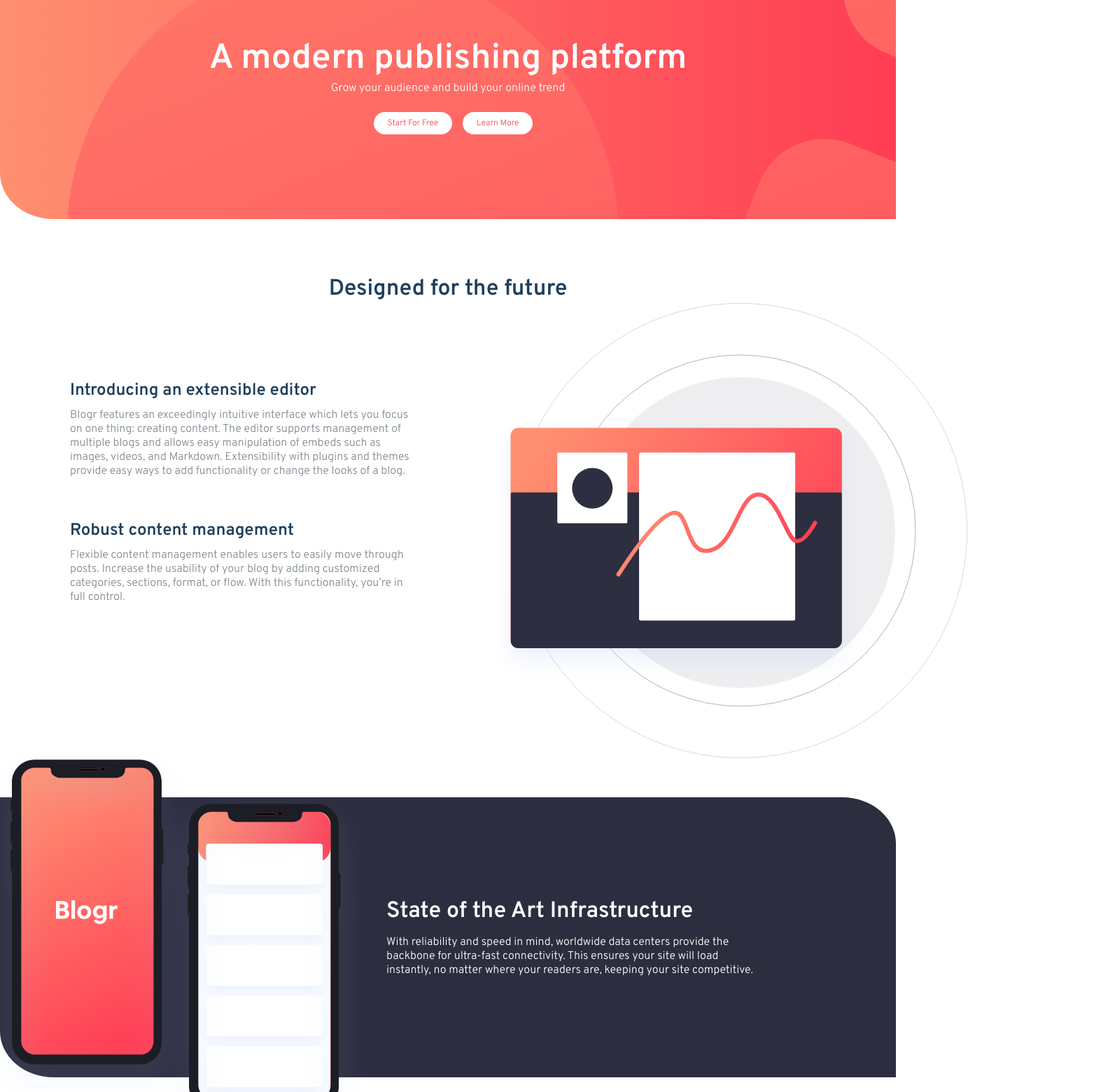
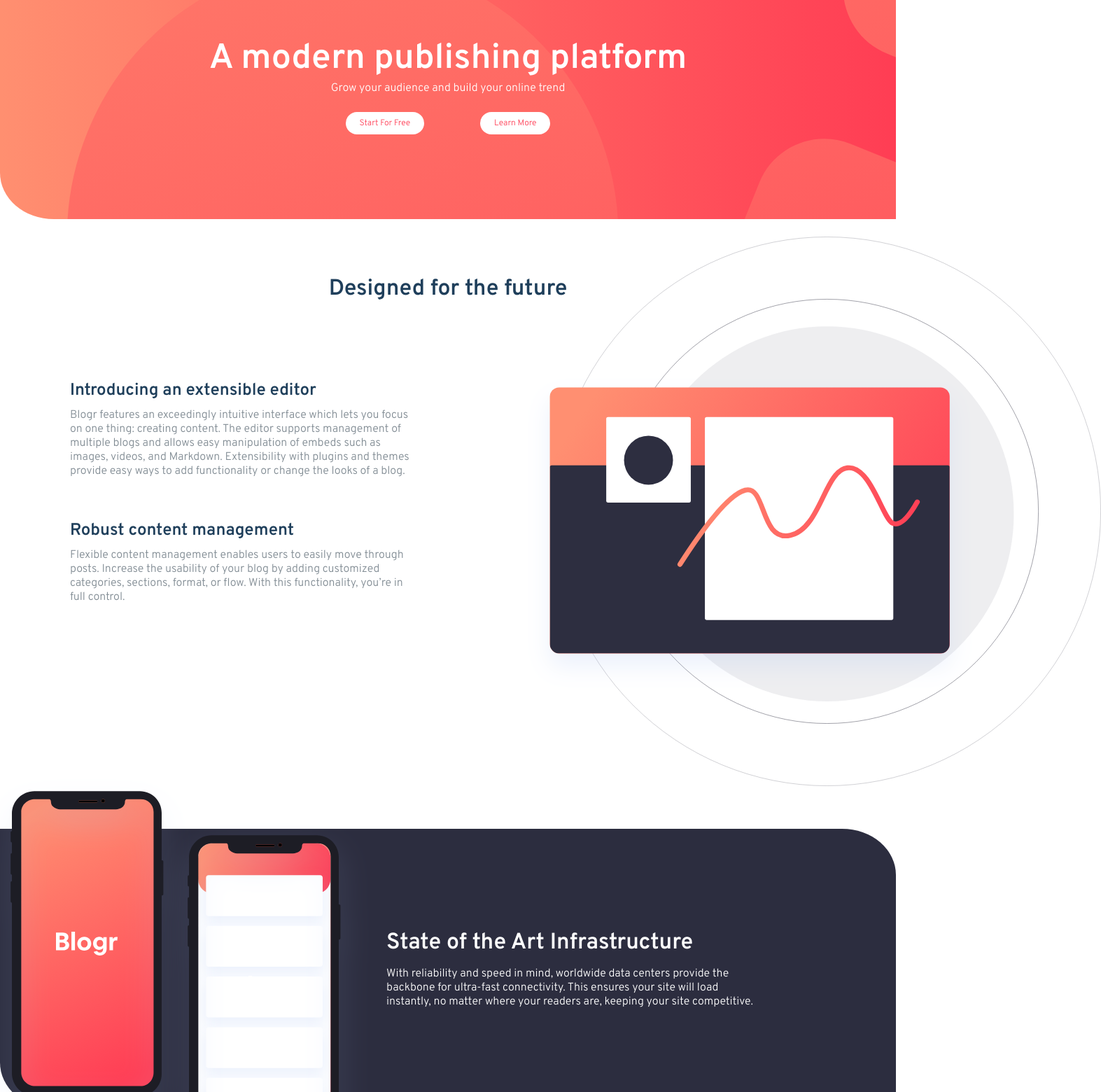
Before and after one commit to joeycrushed/blogr-landing-page, a React (Create React App) app in the folder blogr-landing-page/: page / in a window 1280 px wide. Shown: the part 87-1647 px from the top of the page at 70% size, 1573 px wide, since content can reach past the window. Built offline with nearby package versions, Linux system fonts and the light colour scheme; the HTML template or start-up script is replaced by a standard one.

Commit message:
position change on introduction img

```diff
--- a/blogr-landing-page/src/components/Button.css
+++ b/blogr-landing-page/src/components/Button.css
@@ -8,7 +8,7 @@
     outline: none;
     border: none;
     cursor: pointer;
-    margin-left: 15px;
+    margin: 0px 40px;
     color: hsl(353, 100%, 62%);
 }
 
--- a/blogr-landing-page/src/components/Introduction.css
+++ b/blogr-landing-page/src/components/Introduction.css
@@ -31,10 +31,10 @@
 }
 
 .intro-img {
-    height: 650px;
+    height: 785px;
     position: relative;
-    top: -400px;
-    left: 700px;
+    top: -495px;
+    left: 750px;
 }
 
 .h2-margin {
--- a/blogr-landing-page/src/components/PhoneSection.css
+++ b/blogr-landing-page/src/components/PhoneSection.css
@@ -2,7 +2,7 @@
     background-color: hsl(237, 17%, 21%);
     height: 400px;
     width: 100%;
-    margin-top: -350px;
+    margin-top: -440px;
     color: white;
     display: flex;
     justify-content: flex-end;
```
Also changed, not shown: blogr-landing-page/src/images/bg-circles.svg (added).
